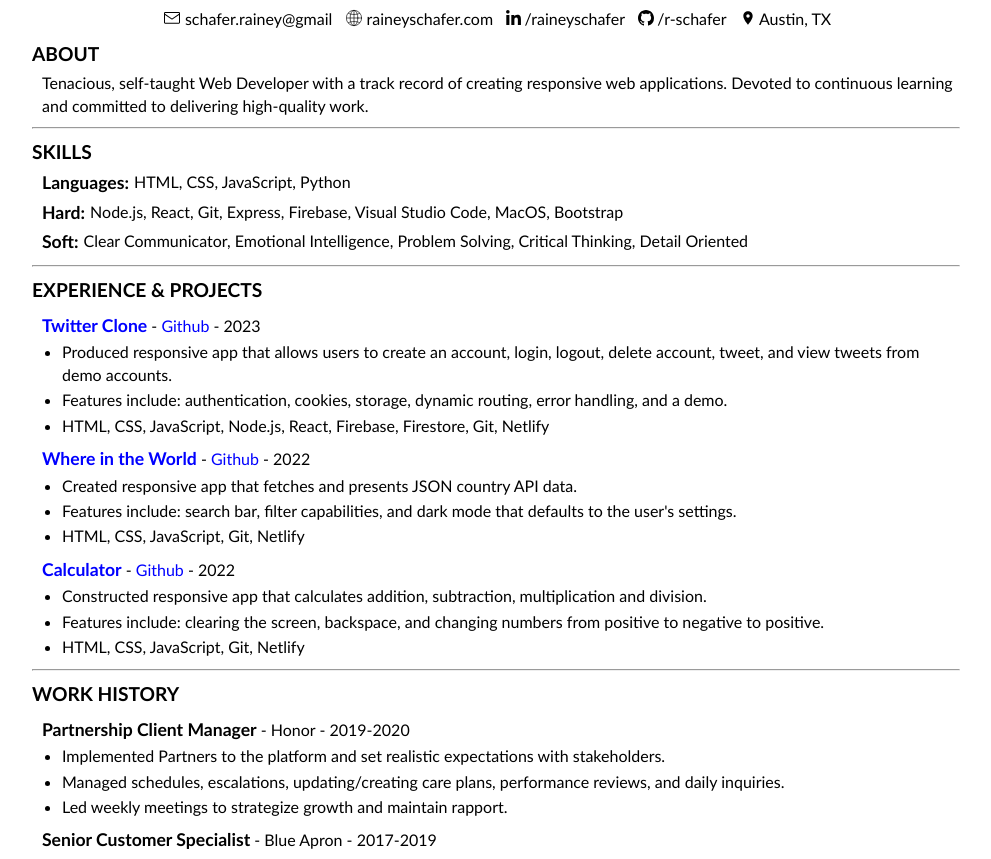
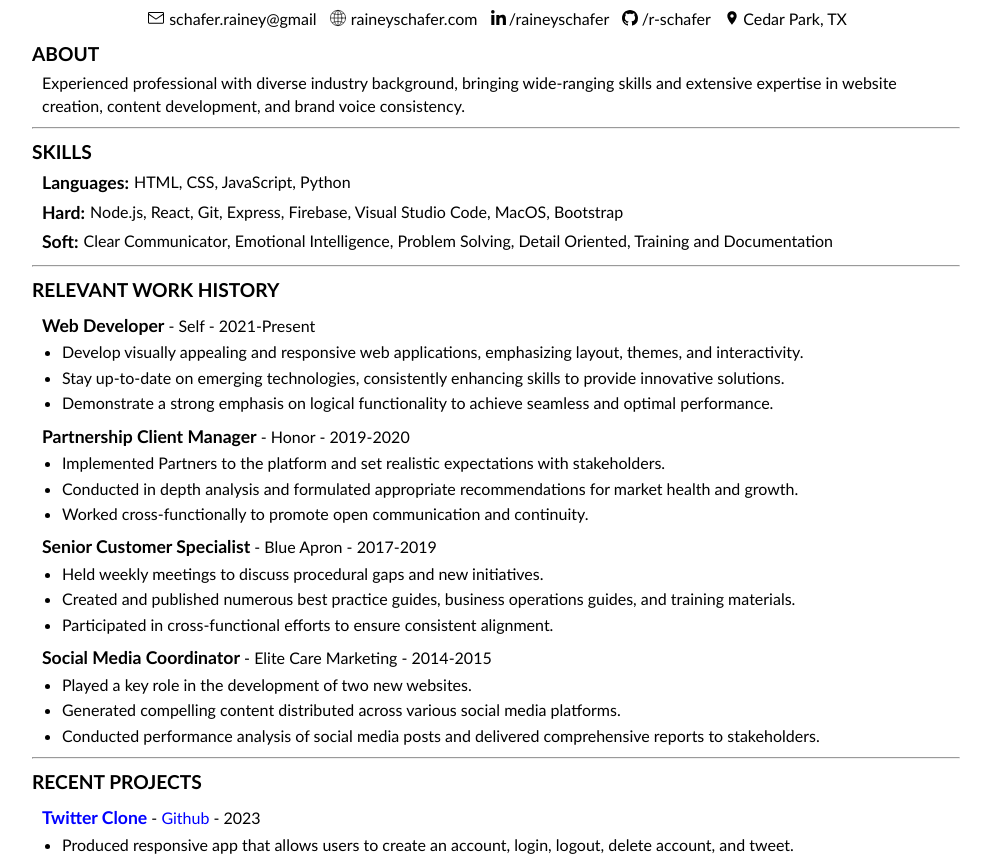
Before and after one commit to R-Schafer/personal_website, a plain HTML site: page resume/resume.html in a window 1280 px wide. Shown: the part 84-943 px from the top of the page, without its empty margins (144-1135 px from the left). Drawn offline with Linux system fonts and the light colour scheme.

Commit message:
Updated resume to include social media job and adjusted education

```diff
--- a/resume/resume.html
+++ b/resume/resume.html
@@ -140,7 +140,7 @@
                 />
                 <path d="M0 0h48v48h-48z" fill="none" />
               </svg>
-              <span>Austin, TX</span>
+              <span>Cedar Park, TX</span>
             </div>
           </div>
         </div>
@@ -151,9 +151,12 @@
           <h2>ABOUT</h2>
           <div class="about-content">
             <p>
-              Tenacious, self-taught Web Developer with a track record of
+              <!-- Tenacious, self-taught Web Developer with a track record of
               creating responsive web applications. Devoted to continuous
-              learning and committed to delivering high-quality work.
+              learning and committed to delivering high-quality work. -->
+              Experienced professional with diverse industry background,
+              bringing wide-ranging skills and extensive expertise in website
+              creation, content development, and brand voice consistency.
             </p>
           </div>
         </div>
@@ -176,15 +179,121 @@
             <span>
               <h3>Soft:</h3>
               Clear Communicator, Emotional Intelligence, Problem Solving,
-              Critical Thinking, Detail Oriented
+              Detail Oriented, Training and Documentation
             </span>
           </div>
         </div>
 
         <hr />
 
+        <div class="history">
+          <h2>RELEVANT WORK HISTORY</h2>
+
+          <div class="history-content">
+            <h3>
+              Web Developer<span class="">
+                -
+                <span class="company">Self</span>
+                - 2021-Present</span
+              >
+            </h3>
+            <ul>
+              <li>
+                Develop visually appealing and responsive web applications,
+                emphasizing layout, themes, and interactivity.
+              </li>
+              <li>
+                Stay up-to-date on emerging technologies, consistently enhancing
+                skills to provide innovative solutions.
+              </li>
+              <li>
+                Demonstrate a strong emphasis on logical functionality to
+                achieve seamless and optimal performance.
+              </li>
+            </ul>
+
+            <h3>
+              Partnership Client Manager<span>
+                -
+                <span class="company">Honor</span>
+                - 2019-2020</span
+              >
+            </h3>
+            <ul>
+              <!--
+              <li>
+                Managed schedules, escalations, updating/creating care plans,
+                performance reviews, and daily inquiries.
+              </li>
+              <li>
+                Led weekly meetings to strategize growth and maintain rapport.
+              </li> -->
+              <li>
+                Implemented Partners to the platform and set realistic
+                expectations with stakeholders.
+              </li>
+              <li>
+                Conducted in depth analysis and formulated appropriate
+                recommendations for market health and growth.
+              </li>
+              <li>
+                Worked cross-functionally to promote open communication and
+                continuity.
+              </li>
+            </ul>
+
+            <h3>
+              Senior Customer Specialist<span class="">
+                -
+                <span class="company">Blue Apron</span>
+                - 2017-2019</span
+              >
+            </h3>
+            <ul>
+              <!-- <li>
+                Point of contact for escalations, damage reports, replacement
+                requests, and returns.
+              </li> -->
+              <li>
+                Held weekly meetings to discuss procedural gaps and new
+                initiatives.
+              </li>
+
+              <li>
+                Created and published numerous best practice guides, business
+                operations guides, and training materials.
+              </li>
+              <li>
+                Participated in cross-functional efforts to ensure consistent
+                alignment.
+              </li>
+            </ul>
+
+            <h3>
+              Social Media Coordinator<span class="">
+                -
+                <span class="company">Elite Care Marketing</span>
+                - 2014-2015</span
+              >
+            </h3>
+            <ul>
+              <li>Played a key role in the development of two new websites.</li>
+              <li>
+                Generated compelling content distributed across various social
+                media platforms.
+              </li>
+              <li>
+                Conducted performance analysis of social media posts and
+                delivered comprehensive reports to stakeholders.
+              </li>
+            </ul>
+          </div>
+        </div>
+
+        <hr />
+
         <div class="portfolio">
-          <h2>EXPERIENCE & PROJECTS</h2>
+          <h2>RECENT PROJECTS</h2>
 
           <div class="portfolio-content">
             <h3>
@@ -203,17 +312,16 @@
             <ul>
               <li>
                 Produced responsive app that allows users to create an account,
-                login, logout, delete account, tweet, and view tweets from demo
-                accounts.
+                login, logout, delete account, and tweet.
               </li>
               <li>
                 Features include: authentication, cookies, storage, dynamic
                 routing, error handling, and a demo.
               </li>
-              <li>
+              <!-- <li>
                 HTML, CSS, JavaScript, Node.js, React, Firebase, Firestore, Git,
                 Netlify
-              </li>
+              </li> -->
             </ul>
 
             <h3>
@@ -238,7 +346,7 @@
                 Features include: search bar, filter capabilities, and dark mode
                 that defaults to the user's settings.
               </li>
-              <li>HTML, CSS, JavaScript, Git, Netlify</li>
+              <!-- <li>HTML, CSS, JavaScript, Git, Netlify</li> -->
             </ul>
 
             <h3>
@@ -263,55 +371,7 @@
                 Features include: clearing the screen, backspace, and changing
                 numbers from positive to negative to positive.
               </li>
-              <li>HTML, CSS, JavaScript, Git, Netlify</li>
-            </ul>
-          </div>
-        </div>
-
-        <hr />
-
-        <div class="history">
-          <h2>WORK HISTORY</h2>
-
-          <div class="history-content">
-            <h3>
-              Partnership Client Manager<span>
-                -
-                <span class="company">Honor</span>
-                - 2019-2020</span
-              >
-            </h3>
-            <ul>
-              <li>
-                Implemented Partners to the platform and set realistic
-                expectations with stakeholders.
-              </li>
-              <li>
-                Managed schedules, escalations, updating/creating care plans,
-                performance reviews, and daily inquiries.
-              </li>
-              <li>
-                Led weekly meetings to strategize growth and maintain rapport.
-              </li>
-            </ul>
-
-            <h3>
-              Senior Customer Specialist<span class="">
-                -
-                <span class="company">Blue Apron</span>
-                - 2017-2019</span
-              >
-            </h3>
-            <ul>
-              <li>
-                Held weekly meetings to discuss procedural gaps and new
-                initiatives.
-              </li>
-              <li>
-                Point of contact for escalations, damage reports, replacement
-                requests, and returns.
-              </li>
-              <li>Collaborated cross-functionally to ensure continuity.</li>
+              <!-- <li>HTML, CSS, JavaScript, Git, Netlify</li> -->
             </ul>
           </div>
         </div>
@@ -369,7 +429,7 @@
               </div>
             </div>
 
-            <h3>Learning to Program</h3>
+            <!-- <h3>Learning to Program</h3>
             <div class="learn-container">
               <div class="learn-left">
                 <ul>
@@ -402,7 +462,7 @@
                   </li>
                 </ul>
               </div>
-            </div>
+            </div> -->
 
             <h3>University of North Texas</h3>
             <ul>
```
